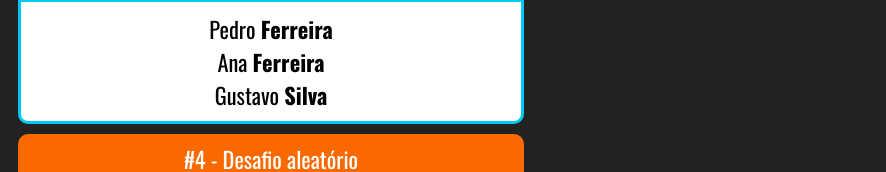
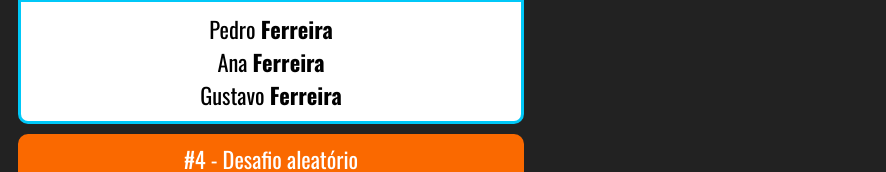
Before and after one commit to nathalia-alice/fundamentos-react, a React (Create React App) app: page / in a window 1280 px wide. Shown: the part 170-342 px from the top of the page, without its empty margins (0-886 px from the left). Built offline with nearby package versions, Linux system fonts and the light colour scheme.

Commit message:
Componente com Filho #02

```diff
--- a/src/App.jsx
+++ b/src/App.jsx
@@ -2,6 +2,7 @@
 import React from 'react'
 
 import Familia from './components/basicos/Familia'
+import FamiliaMembro from './components/basicos/FamiliaMembro'
 import Card from './components/layout/Card'
 import Primeiro from './components/basicos/Primeiro'
 import ComParametro from './components/basicos/ComParametro'
@@ -14,7 +15,11 @@
 
         <div className="Cards">
             <Card titulo="#5 - Componente com filhos" color="#00C8F8">
-                <Familia sobrenome="Ferreira" />
+                <Familia sobrenome="Ferreira">
+                    <FamiliaMembro nome="Pedro" />
+                    <FamiliaMembro nome="Ana" />
+                    <FamiliaMembro nome="Gustavo" />
+                </Familia>
             </Card>
 
             <Card titulo="#4 - Desafio aleatório" color="#FA6900">
--- a/src/components/basicos/Familia.jsx
+++ b/src/components/basicos/Familia.jsx
@@ -1,11 +1,13 @@
-import React from 'react'
-import FamiliaMembro from './FamiliaMembro'
+import React, { cloneElement } from 'react'
+
 export default props => {
     return (
         <div>
-            <FamiliaMembro nome="Pedro" sobrenome={props.sobrenome}/>
-            <FamiliaMembro nome="Ana" {...props} />
-            <FamiliaMembro nome="Gustavo" sobrenome="Silva" />
+            {
+                props.children.map((child, i) => {
+                    return cloneElement(child, {...props, key: i});
+                })
+            }
         </div>
     )
 }
```
